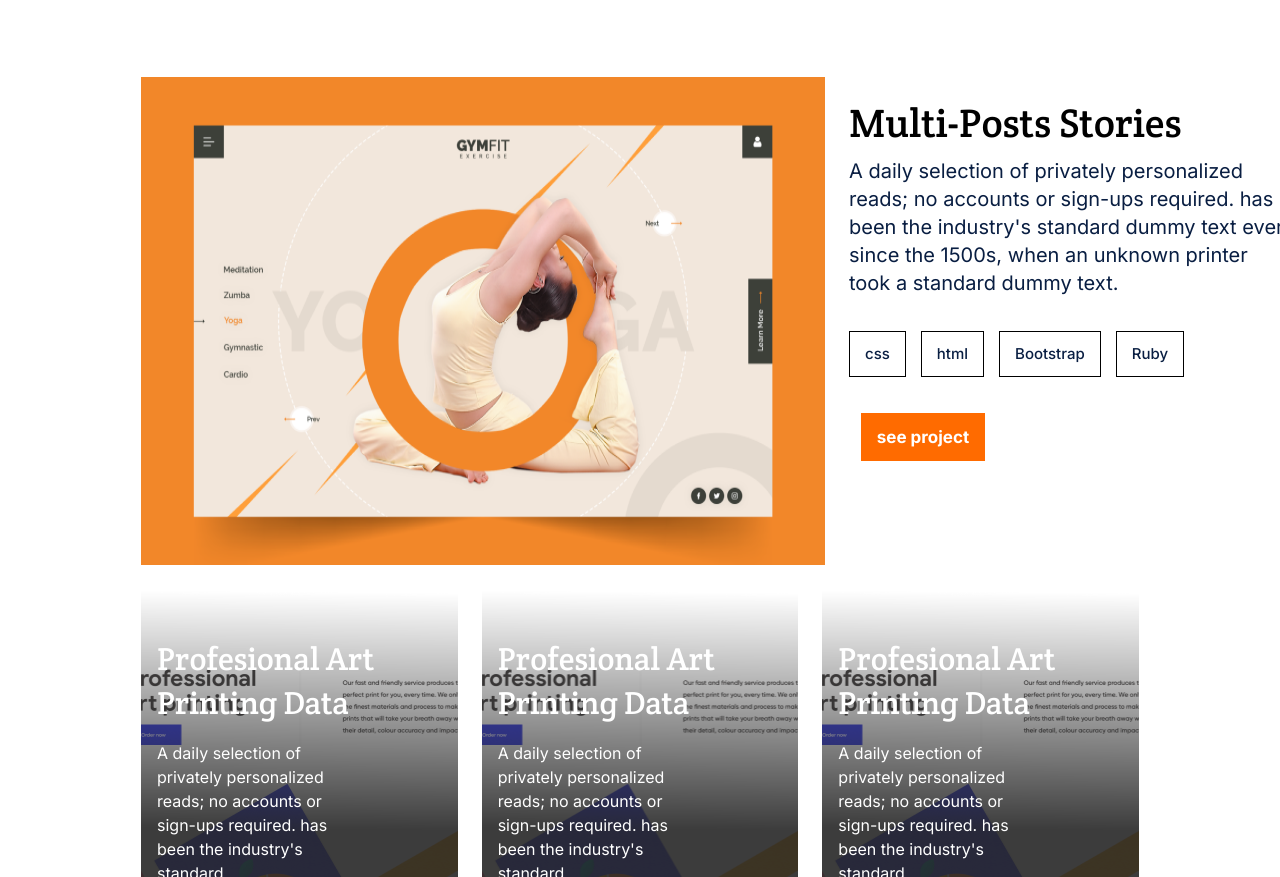
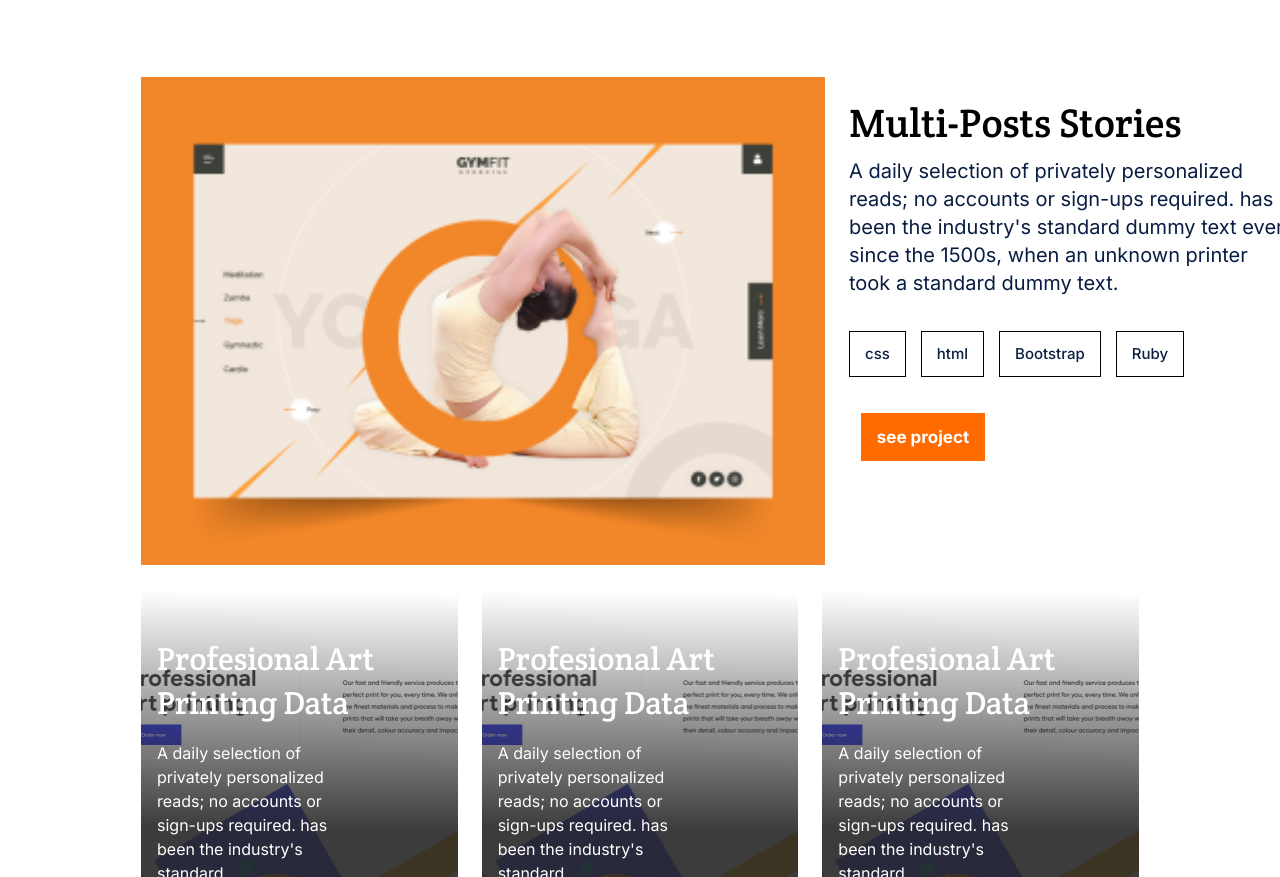
Before and after one commit to businesskaniki/portfolio, a website: page index.html in a window 1280 px wide. Shown: the part 1117-1994 px from the top of the page. Drawn offline with Linux system fonts and the light colour scheme; a web font is replaced by a local one.

Commit message:
addedan image

```diff
--- a/index.html
+++ b/index.html
@@ -69,7 +69,7 @@
     <section class="work-section">
       <h1>My Recent Works</h1>
       <div class="img-container">
-        <img src="./images/Img Placeholder(9).png" alt="" />
+        <img src="./images/Img Placeholder(11).png" alt="" />
         <div class="work-text">
           <h2>Multi-Posts Stories</h2>
           <p>
```
